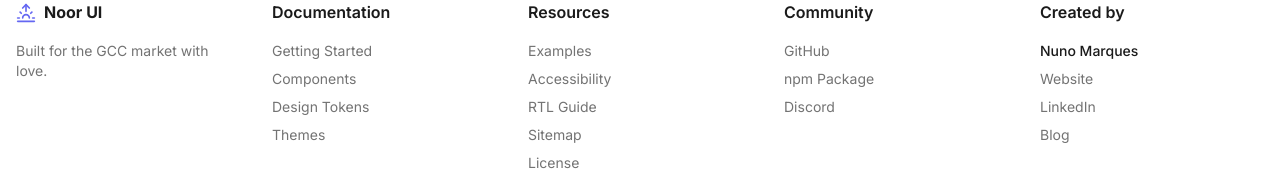
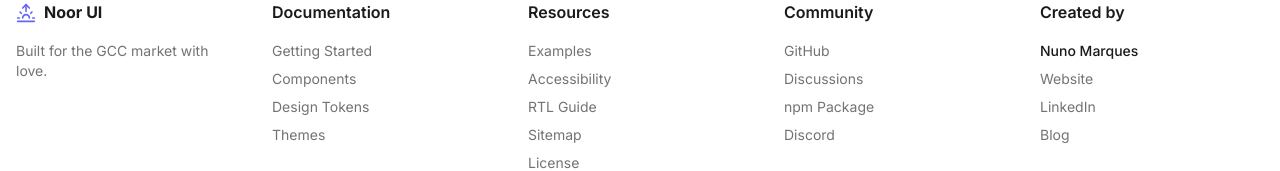
Before and after one commit to ositaka/noor-ui, a Next.js app: page / in a window 1280 px wide. Shown: the part 3489-3660 px from the top of the page. Built offline with nearby package versions, Linux system fonts and the light colour scheme; what tailwindcss-logical would draw is missing.

Commit message:
Add GitHub Discussions link to site footer

```diff
--- a/components/layout/site-footer.tsx
+++ b/components/layout/site-footer.tsx
@@ -25,6 +25,7 @@ export function SiteFooter() {
       license: 'License',
       community: 'Community',
       github: 'GitHub',
+      discussions: 'Discussions',
       npmPackage: 'npm Package',
       discord: 'Discord',
       twitter: 'Twitter',
@@ -49,6 +50,7 @@ export function SiteFooter() {
       license: 'الترخيص',
       community: 'المجتمع',
       github: 'GitHub',
+      discussions: 'النقاشات',
       npmPackage: 'حزمة npm',
       discord: 'Discord',
       twitter: 'Twitter',
@@ -164,6 +166,16 @@ export function SiteFooter() {
               </li>
               <li>
                 <a
+                  href="https://github.com/ositaka/noor-ui/discussions"
+                  target="_blank"
+                  rel="noopener noreferrer"
+                  className="hover:text-foreground transition-colors"
+                >
+                  {content.discussions}
+                </a>
+              </li>
+              <li>
+                <a
                   href="https://www.npmjs.com/package/noorui-rtl"
                   target="_blank"
                   rel="noopener noreferrer"
```
Also changed, not shown: 1 other file (tests, documents, lock files or other folders).
